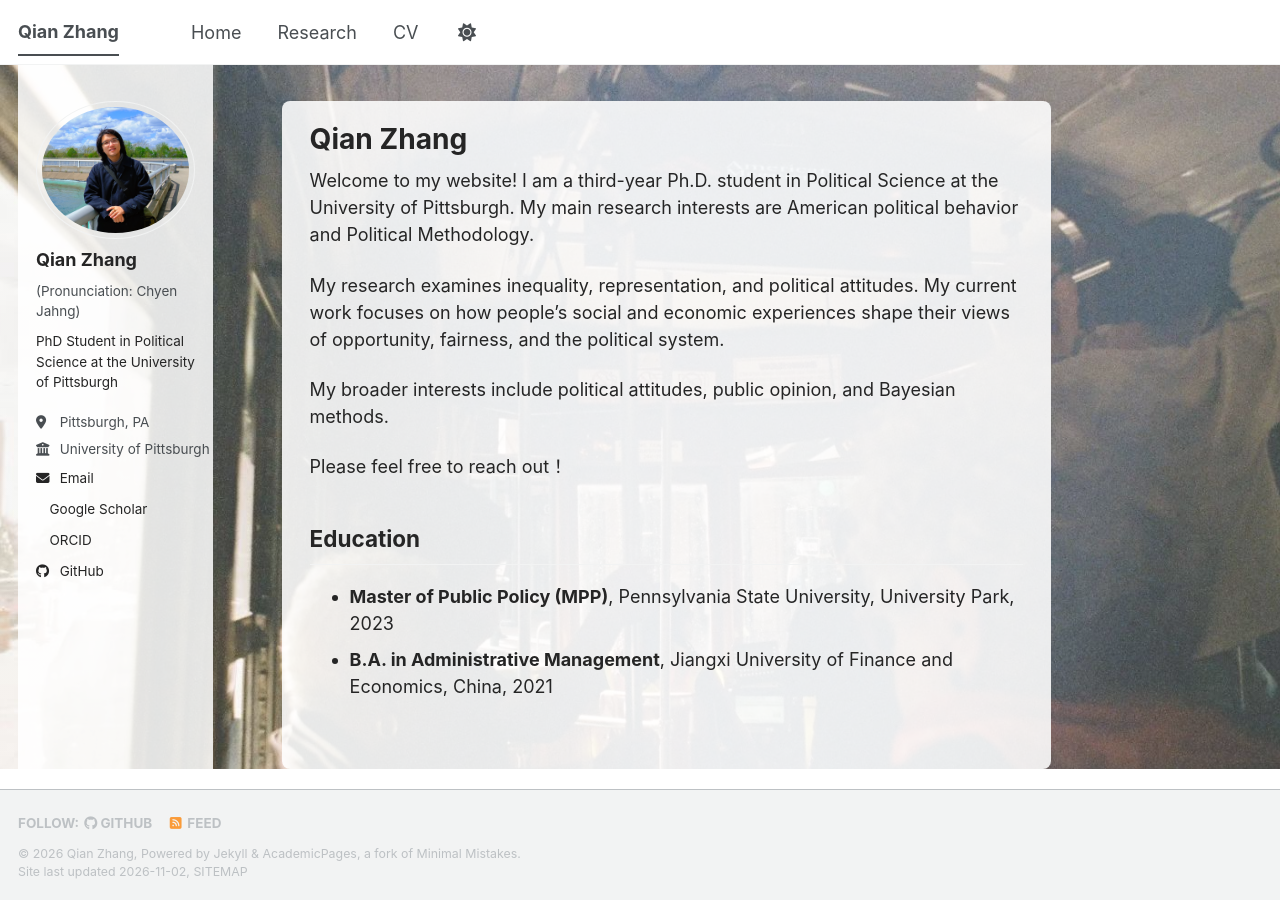
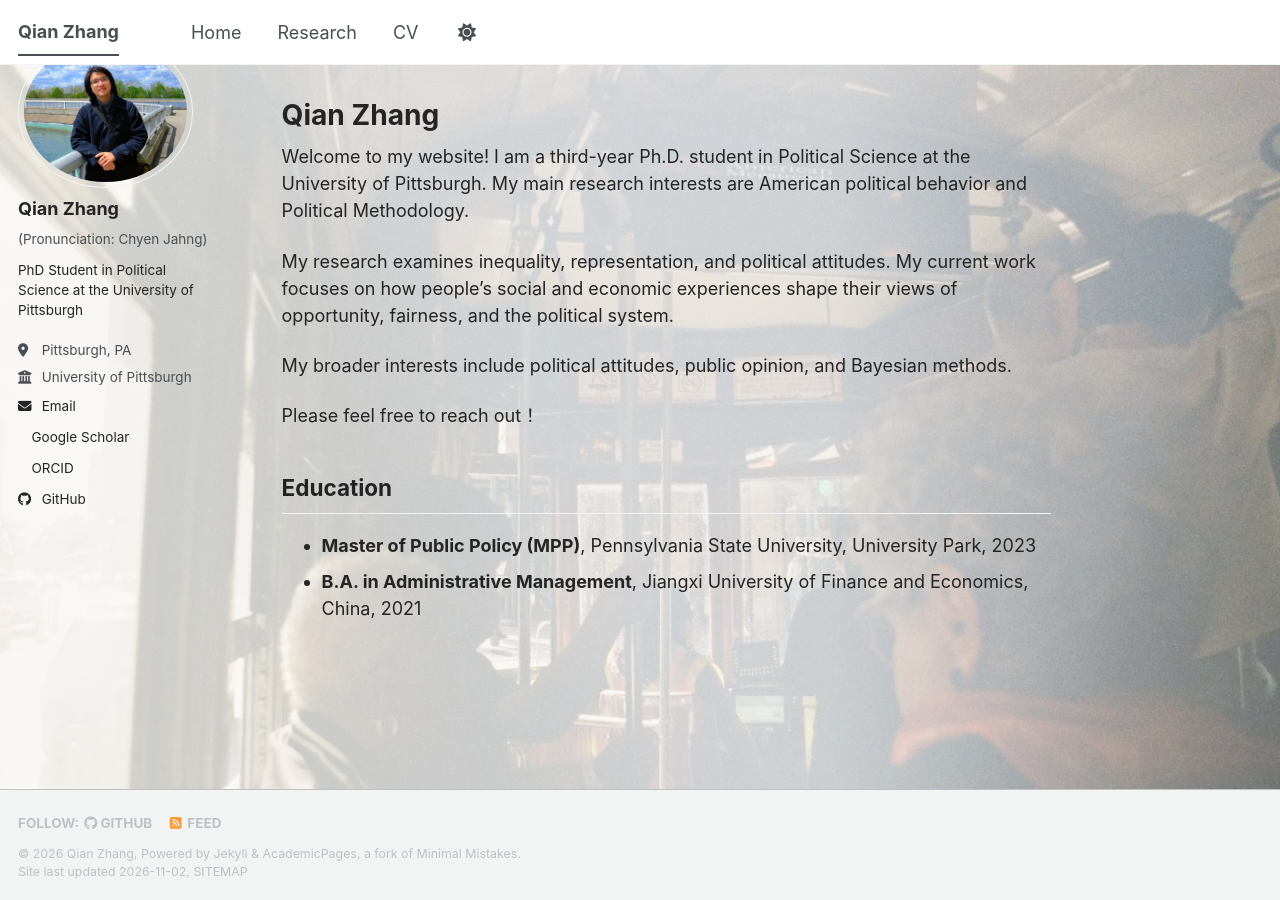
Before and after one commit to Qian567/Qian567.github.io, a Jekyll site: the page built from _pages/about.md, in a window 1280 px wide and 900 px high. Built offline with Jekyll 4.4.1, drawn with Linux system fonts in a browser that asks for light colours; a script bundle is joined from its source files by our own code; a style sheet for code colours, icons or effects is not loaded.

Commit message:
Update custom.html

```diff
--- a/_includes/head/custom.html
+++ b/_includes/head/custom.html
@@ -24,42 +24,40 @@
 
 
 
+
 <!-- Home page design -->
 {% if page.url == "/" %}
 <style>
 
-/* Home background photo */
+/* Full-page photography background */
 body {
   background-image:
     linear-gradient(
-      rgba(245, 245, 245, 0.20),
-      rgba(245, 245, 245, 0.20)
+      90deg,
+      rgba(249, 248, 246, 0.82) 0%,
+      rgba(249, 248, 246, 0.76) 65%,
+      rgba(249, 248, 246, 0.40) 100%
     ),
     url("/images/photo1.png") !important;
 
   background-size: cover;
-  background-position: center 45%;
+  background-position: center center;
   background-repeat: no-repeat;
   background-attachment: fixed;
+  min-height: 100vh;
 }
 
-/* Main content: translucent white panel */
-.page__inner-wrap {
-  background: rgba(255, 255, 255, 0.88);
-  padding: 24px 28px;
-  border-radius: 8px;
-  box-sizing: border-box;
+/* Remove white content boxes */
+.page__inner-wrap,
+.sidebar {
+  background: transparent !important;
+  border: none !important;
+  border-radius: 0 !important;
+  box-shadow: none !important;
+  padding: 0 !important;
 }
 
-/* Sidebar: translucent white panel */
-.sidebar {
-  background: rgba(255, 255, 255, 0.85);
-  padding: 18px;
-  border-radius: 8px;
-  box-sizing: border-box;
-}
-
-/* Dark text */
+/* Dark readable text */
 .page__title,
 .page__content,
 .page__content p,
@@ -67,11 +65,18 @@ body {
 .author__name,
 .author__bio,
 .author__urls a {
-  color: #252525 !important;
+  color: #242424 !important;
+}
+
+/* Headings */
+.page__content h2,
+.page__content h3 {
+  color: #222222 !important;
 }
 
 </style>
 {% endif %}
+
 
 
 
```
